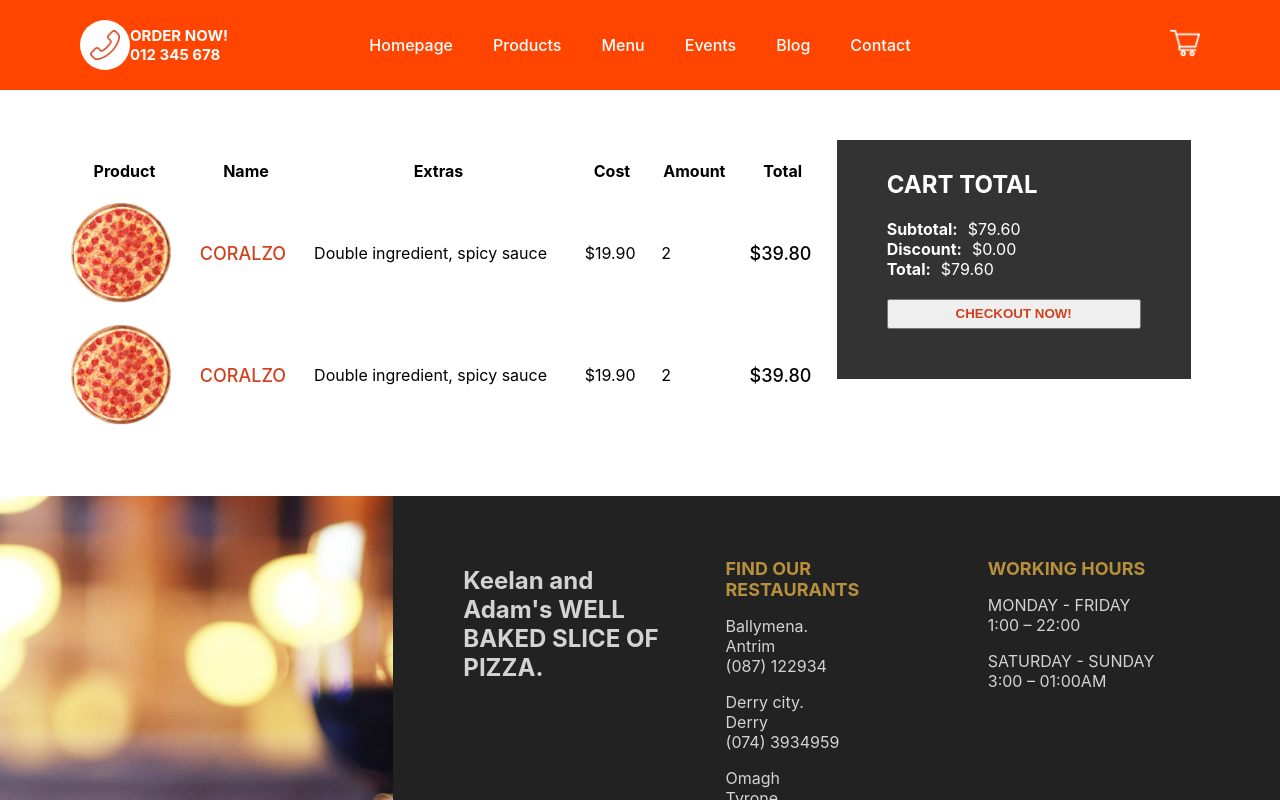
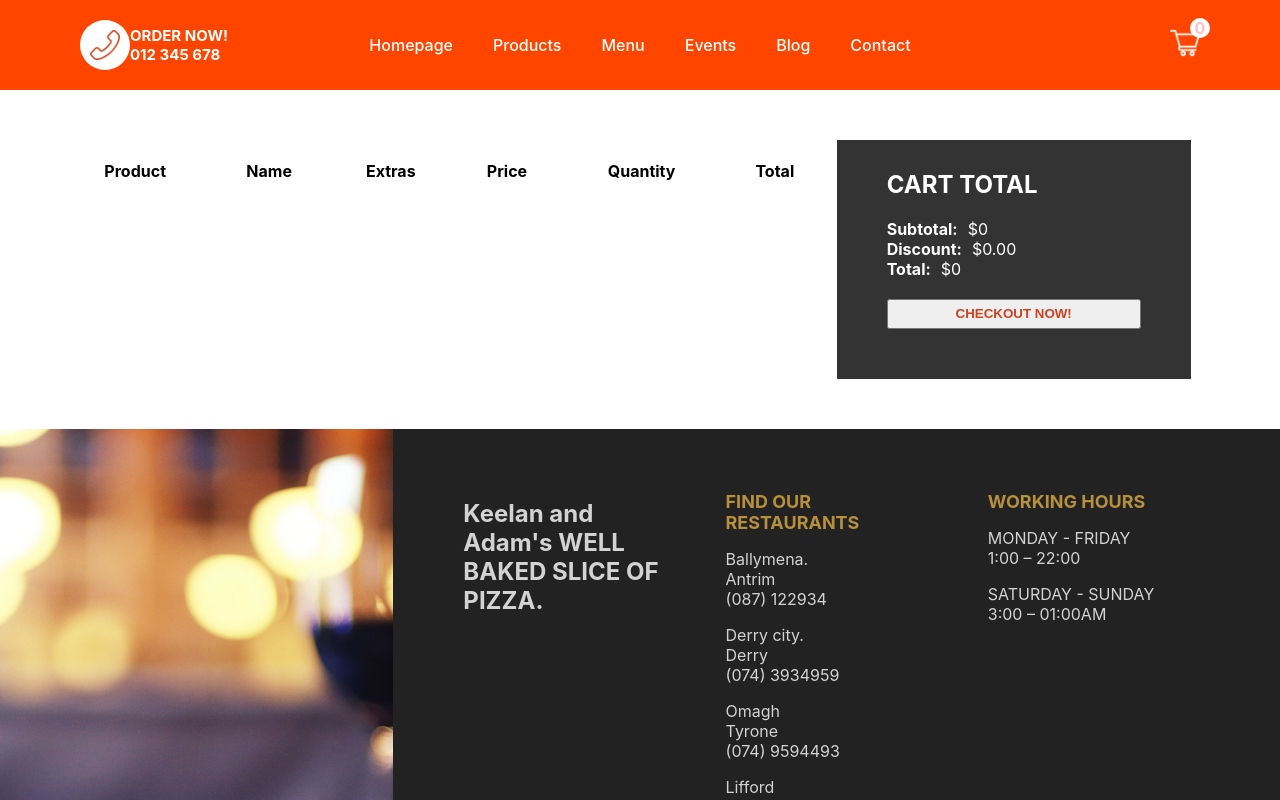
Before and after one commit to Keelan1996/PPIT, a Next.js app: page /cart in a window 1280 px wide. Shown: the top 800 px of the page. Built offline with nearby package versions, Linux system fonts and the light colour scheme.

Commit message:
product sent to cart, redux, fixed product

```diff
--- a/components/Navbar.jsx
+++ b/components/Navbar.jsx
@@ -1,10 +1,10 @@
 import Image from "next/image";
 import styles from "../styles/Navbar.module.css";
-
+import { useSelector } from "react-redux";
 import Link from "next/link";
 
 const Navbar = () => {
-
+  const quantity = useSelector((state) => state.cart.quantity);
   return (
     <div className={styles.container}>
       <div className={styles.item}>
@@ -23,7 +23,7 @@ const Navbar = () => {
           </Link>
           <li className={styles.listItem}>Products</li>
           <li className={styles.listItem}>Menu</li>
-          <Image src="/img/pizza2.png" alt="" width="85px" height="69px" />
+          <Image src="/img/pizza2.png" alt="" width="160px" height="69px" />
           <li className={styles.listItem}>Events</li>
           <li className={styles.listItem}>Blog</li>
           <li className={styles.listItem}>Contact</li>
@@ -33,7 +33,7 @@ const Navbar = () => {
         <div className={styles.item}>
           <div className={styles.cart}>
             <Image src="/img/cart.png" alt="" width="30px" height="30px" />
-
+            <div className={styles.counter}>{quantity}</div>
           </div>
         </div>
       </Link>
--- a/components/PizzaCard.jsx
+++ b/components/PizzaCard.jsx
@@ -5,7 +5,7 @@ import Link from "next/link";
 const PizzaCard = ({pizza}) => {
   return (
     <div className={styles.container}>
-      <Link href={`/product/${pizza._id}`}>
+      <Link href={`/product/${pizza._id}`} passHref>
       <Image src={pizza.img} alt="" width="500" height="500" />
       </Link>
       <h1 className={styles.title}>{pizza.title}</h1>
--- a/package.json
+++ b/package.json
@@ -9,11 +9,14 @@
     "lint": "next lint"
   },
   "dependencies": {
+    "@reduxjs/toolkit": "^1.8.0",
     "axios": "^0.26.1",
     "mongoose": "^6.2.4",
     "next": "12.1.0",
     "react": "17.0.2",
-    "react-dom": "17.0.2"
+    "react-dom": "17.0.2",
+    "react-redux": "^7.2.6",
+    "redux": "^4.1.2"
   },
   "devDependencies": {
     "eslint": "8.10.0",
--- a/pages/_app.js
+++ b/pages/_app.js
@@ -1,12 +1,16 @@
-import Layout from '../components/Layout';
-import '../styles/globals.css'
+import Layout from "../components/Layout";
+import "../styles/globals.css";
+import store from "../redux/store";
+import { Provider } from "react-redux";
 
 function MyApp({ Component, pageProps }) {
-  return(
-  <Layout>
-       <Component {...pageProps} />
-  </Layout>
+  return (
+    <Provider store={store}>
+      <Layout>
+        <Component {...pageProps} />
+      </Layout>
+    </Provider>
   );
 }
 
-export default MyApp
+export default MyApp;
--- a/pages/cart.jsx
+++ b/pages/cart.jsx
@@ -1,24 +1,117 @@
 import styles from "../styles/Cart.module.css";
 import Image from "next/image";
+import { useDispatch, useSelector } from "react-redux";
+import { useEffect, useState } from "react";
+//import {
+  //PayPalScriptProvider,
+  //PayPalButtons,
+  //usePayPalScriptReducer,
+//} from "@paypal/react-paypal-js";
+import axios from "axios";
+import { useRouter } from "next/router";
+import { reset } from "../redux/cartSlice";
+//import OrderDetail from "../components/OrderDetail";
 
 const Cart = () => {
+  const cart = useSelector((state) => state.cart);
+  const [open, setOpen] = useState(false);
+  const [cash, setCash] = useState(false);
+  const amount = cart.total;
+  const currency = "USD";
+  const style = { layout: "vertical" };
+  const dispatch = useDispatch();
+  const router = useRouter();
+
+  const createOrder = async (data) => {
+    try {
+      const res = await axios.post("http://localhost:3000/api/orders", data);
+      if (res.status === 201) {
+        dispatch(reset());
+        router.push(`/orders/${res.data._id}`);
+      }
+    } catch (err) {
+      console.log(err);
+    }
+  };
+
+  // Custom component to wrap the PayPalButtons and handle currency changes
+  const ButtonWrapper = ({ currency, showSpinner }) => {
+    // usePayPalScriptReducer can be use only inside children of PayPalScriptProviders
+    // This is the main reason to wrap the PayPalButtons in a new component
+    const [{ options, isPending }, dispatch] = usePayPalScriptReducer();
+
+    useEffect(() => {
+      dispatch({
+        type: "resetOptions",
+        value: {
+          ...options,
+          currency: currency,
+        },
+      });
+    }, [currency, showSpinner]);
+
+    return (
+      <>
+        {showSpinner && isPending && <div className="spinner" />}
+        <PayPalButtons
+          style={style}
+          disabled={false}
+          forceReRender={[amount, currency, style]}
+          fundingSource={undefined}
+          createOrder={(data, actions) => {
+            return actions.order
+              .create({
+                purchase_units: [
+                  {
+                    amount: {
+                      currency_code: currency,
+                      value: amount,
+                    },
+                  },
+                ],
+              })
+              .then((orderId) => {
+                // Your code here after create the order
+                return orderId;
+              });
+          }}
+          onApprove={function (data, actions) {
+            return actions.order.capture().then(function (details) {
+              const shipping = details.purchase_units[0].shipping;
+              createOrder({
+                customer: shipping.name.full_name,
+                address: shipping.address.address_line_1,
+                total: cart.total,
+                method: 1,
+              });
+            });
+          }}
+        />
+      </>
+    );
+  };
+
   return (
     <div className={styles.container}>
       <div className={styles.left}>
         <table className={styles.table}>
+          <tbody>
             <tr className={styles.trTitle}>
               <th>Product</th>
               <th>Name</th>
               <th>Extras</th>
-            <th>Cost</th>
-            <th>Amount</th>
+              <th>Price</th>
+              <th>Quantity</th>
               <th>Total</th>
             </tr>
-          <tr className={styles.tr}>
+          </tbody>
+          <tbody>
+            {cart.products.map((product) => (
+              <tr className={styles.tr} key={product._id}>
                 <td>
                   <div className={styles.imgContainer}>
                     <Image
-                  src="/img/pizza.png"
+                      src={product.img}
                       layout="fill"
                       objectFit="cover"
                       alt=""
@@ -26,69 +119,71 @@ const Cart = () => {
                   </div>
                 </td>
                 <td>
-              <span className={styles.name}>CORALZO</span>
+                  <span className={styles.name}>{product.title}</span>
                 </td>
                 <td>
                   <span className={styles.extras}>
-                Double ingredient, spicy sauce
+                    {product.extras.map((extra) => (
+                      <span key={extra._id}>{extra.text}, </span>
+                    ))}
                   </span>
                 </td>
                 <td>
-              <span className={styles.price}>$19.90</span>
+                  <span className={styles.price}>${product.price}</span>
                 </td>
                 <td>
-              <span className={styles.quantity}>2</span>
+                  <span className={styles.quantity}>{product.quantity}</span>
                 </td>
                 <td>
-              <span className={styles.total}>$39.80</span>
+                  <span className={styles.total}>
+                    ${product.price * product.quantity}
+                  </span>
                 </td>
               </tr>
-          <tr className={styles.tr}>
-            <td>
-              <div className={styles.imgContainer}>
-                <Image
-                  src="/img/pizza.png"
-                  layout="fill"
-                  objectFit="cover"
-                  alt=""
-                />
-              </div>
-            </td>
-            <td>
-              <span className={styles.name}>CORALZO</span>
-            </td>
-            <td>
-              <span className={styles.extras}>
-                Double ingredient, spicy sauce
-              </span>
-            </td>
-            <td>
-              <span className={styles.price}>$19.90</span>
-            </td>
-            <td>
-              <span className={styles.quantity}>2</span>
-            </td>
-            <td>
-              <span className={styles.total}>$39.80</span>
-            </td>
-          </tr>
+            ))}
+          </tbody>
         </table>
       </div>
       <div className={styles.right}>
         <div className={styles.wrapper}>
           <h2 className={styles.title}>CART TOTAL</h2>
           <div className={styles.totalText}>
-            <b className={styles.totalTextTitle}>Subtotal:</b>$79.60
+            <b className={styles.totalTextTitle}>Subtotal:</b>${cart.total}
           </div>
           <div className={styles.totalText}>
             <b className={styles.totalTextTitle}>Discount:</b>$0.00
           </div>
           <div className={styles.totalText}>
-            <b className={styles.totalTextTitle}>Total:</b>$79.60
+            <b className={styles.totalTextTitle}>Total:</b>${cart.total}
           </div>
-          <button className={styles.button}>CHECKOUT NOW!</button>
+          {open ? (
+            <div className={styles.paymentMethods}>
+              <button
+                className={styles.payButton}
+                onClick={() => setCash(true)}
+              >
+                CASH ON DELIVERY
+              </button>
+              <PayPalScriptProvider
+                options={{
+                  "client-id":
+                    "ATTL8fDJKfGzXNH4VVuDy1qW4_Jm8S0sqmnUTeYtWpqxUJLnXIn90V8YIGDg-SNPaB70Hg4mko_fde4-",
+                  components: "buttons",
+                  currency: "USD",
+                  "disable-funding": "credit,card,p24",
+                }}
+              >
+                <ButtonWrapper currency={currency} showSpinner={false} />
+              </PayPalScriptProvider>
+            </div>
+          ) : (
+            <button onClick={() => setOpen(true)} className={styles.button}>
+              CHECKOUT NOW!
+            </button>
+          )}
         </div>
       </div>
+      {cash && <OrderDetail total={cart.total} createOrder={createOrder} />}
     </div>
   );
 };
--- /dev/null
+++ b/redux/cartSlice.js
@@ -0,0 +1,25 @@
+import { createSlice } from "@reduxjs/toolkit";
+
+const cartSlice = createSlice({
+  name: "cart",
+  initialState: {
+    products: [],
+    quantity: 0,
+    total: 0,
+  },
+  reducers: {
+    addProduct: (state, action) => {
+      state.products.push(action.payload);
+      state.quantity += 1;
+      state.total += action.payload.price * action.payload.quantity;
+    },
+    reset: (state) => {
+      state.products = [];
+      state.quantity = 0;
+      state.total = 0;
+    },
+  },
+});
+
+export const { addProduct, reset } = cartSlice.actions;
+export default cartSlice.reducer;
--- /dev/null
+++ b/redux/store.js
@@ -0,0 +1,8 @@
+import { configureStore } from "@reduxjs/toolkit";
+import cartReducer from "./cartSlice";
+
+export default configureStore({
+    reducer: {
+      cart: cartReducer,
+    },
+  });
```
Also changed, not shown: pages/api/products/[id].js (+20 -8 lines), pages/product/[id].jsx (+47 -26 lines), 1 other file (tests, documents, lock files or other folders). Lines whose indentation alone changed are shown as unchanged.
